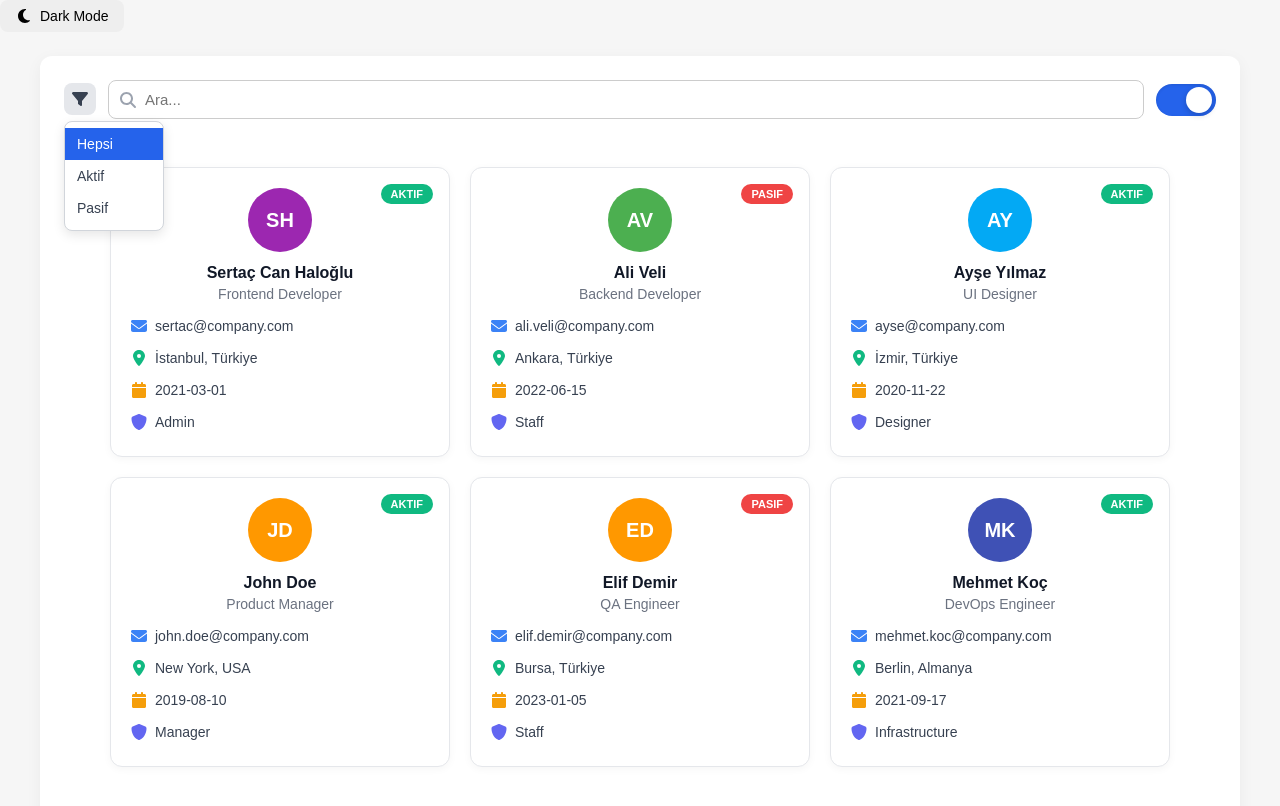
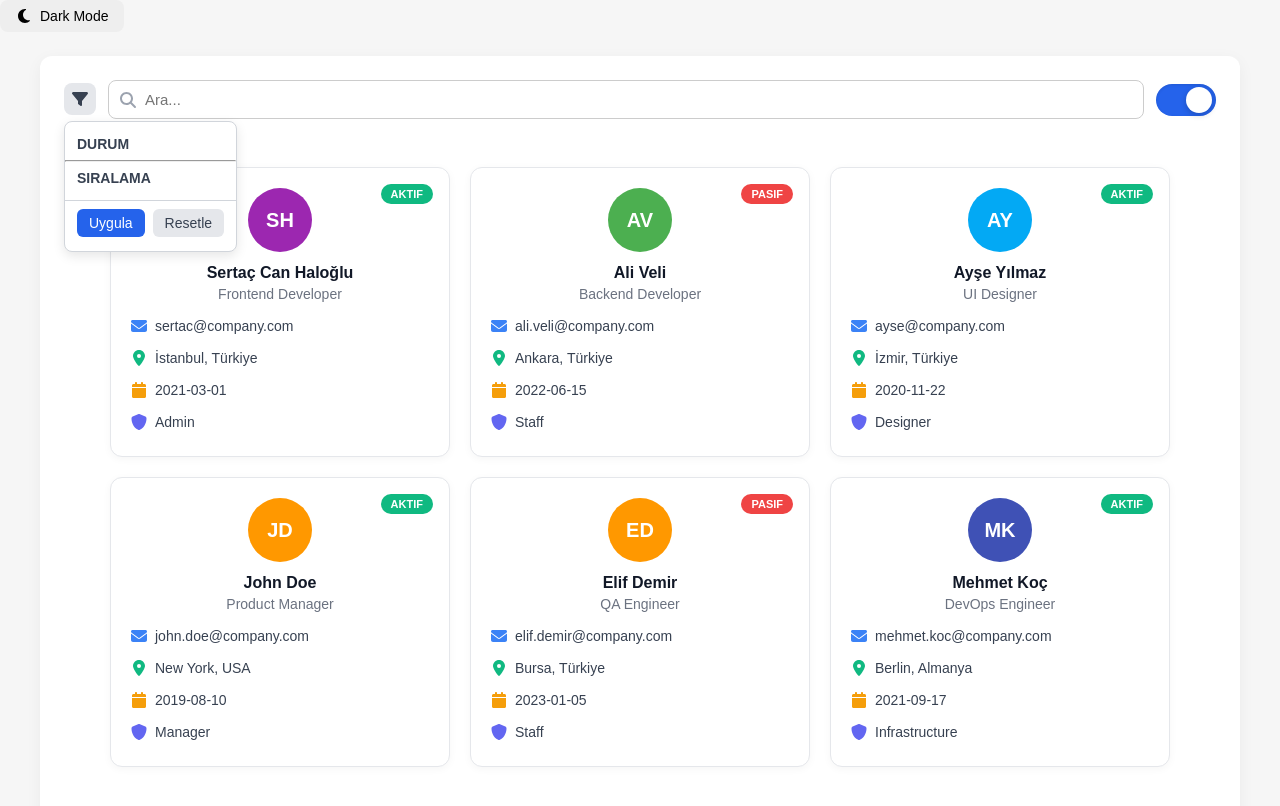
Before and after one commit to haloglu/table-to-card-viewer, a Nuxt app: page / in a window 1280 px wide. Both pictures are taken after a click on the icon 80 px from the left and 98 px from the top of the page. Shown: the top 806 px of the page. Built offline with nearby package versions, Linux system fonts and the light colour scheme.

Commit message:
Improve filter UX: pending values, apply/reset buttons, dropdown UI update

```diff
--- a/components/ViewSwitcher.vue
+++ b/components/ViewSwitcher.vue
@@ -13,25 +13,101 @@
             <transition name="fade">
               <div v-if="showFilter" class="custom-dropdown">
                 <ul>
+                  <!-- ✅ DURUM -->
                   <li
-                    :class="{ active: selectedStatus === '' }"
-                    @click="selectFilter('')"
+                    class="dropdown-section-title"
+                    @click="toggleSection('status')"
+                  >
+                    Durum
+                  </li>
+                  <template v-if="openSection === 'status'">
+                    <li
+                      class="dropdown-sub-item"
+                      :class="{ active: pendingSelectedStatus === '' }"
+                      @click="selectPendingFilter('')"
                     >
                       Hepsi
                     </li>
                     <li
-                    :class="{ active: selectedStatus === 'Aktif' }"
-                    @click="selectFilter('Aktif')"
+                      class="dropdown-sub-item"
+                      :class="{ active: pendingSelectedStatus === 'Aktif' }"
+                      @click="selectPendingFilter('Aktif')"
                     >
                       Aktif
                     </li>
                     <li
-                    :class="{ active: selectedStatus === 'Pasif' }"
-                    @click="selectFilter('Pasif')"
+                      class="dropdown-sub-item"
+                      :class="{ active: pendingSelectedStatus === 'Pasif' }"
+                      @click="selectPendingFilter('Pasif')"
                     >
                       Pasif
                     </li>
+                  </template>
+
+                  <hr />
+
+                  <!-- ✅ SIRALAMA -->
+                  <li
+                    class="dropdown-section-title"
+                    @click="toggleSection('sort')"
+                  >
+                    Sıralama
+                  </li>
+                  <template v-if="openSection === 'sort'">
+                    <li
+                      class="dropdown-sub-item"
+                      :class="{
+                        active:
+                          pendingSortKey === 'title' &&
+                          pendingSortOrder === 'asc',
+                      }"
+                      @click="selectPendingSort('title', 'asc')"
+                    >
+                      İsim A-Z
+                    </li>
+                    <li
+                      class="dropdown-sub-item"
+                      :class="{
+                        active:
+                          pendingSortKey === 'title' &&
+                          pendingSortOrder === 'desc',
+                      }"
+                      @click="selectPendingSort('title', 'desc')"
+                    >
+                      İsim Z-A
+                    </li>
+                    <li
+                      class="dropdown-sub-item"
+                      :class="{
+                        active:
+                          pendingSortKey === 'joinedAt' &&
+                          pendingSortOrder === 'desc',
+                      }"
+                      @click="selectPendingSort('joinedAt', 'desc')"
+                    >
+                      En Yeni Önce
+                    </li>
+                    <li
+                      class="dropdown-sub-item"
+                      :class="{
+                        active:
+                          pendingSortKey === 'joinedAt' &&
+                          pendingSortOrder === 'asc',
+                      }"
+                      @click="selectPendingSort('joinedAt', 'asc')"
+                    >
+                      En Eski Önce
+                    </li>
+                  </template>
                 </ul>
+
+                <!-- ✅ Resetle / Uygula Butonları -->
+                <div class="dropdown-actions">
+                  <button @click="applyFilters" class="apply-btn">
+                    Uygula
+                  </button>
+                  <button @click="resetFilters">Resetle</button>
+                </div>
               </div>
             </transition>
           </div>
@@ -114,11 +190,23 @@ import TableRow from "~/components/TableRow.vue";
 import SearchInput from "~/components/SearchInput.vue";
 
 const searchQuery = ref("");
-
 const isCardView = ref(true);
-
 const isLoading = ref(false);
 
+// Uygulanmış filtre değerleri
+const selectedStatus = ref("");
+const sortKey = ref("");
+const sortOrder = ref("asc");
+
+// Geçici (pending) değerler
+const pendingSelectedStatus = ref(selectedStatus.value);
+const pendingSortKey = ref(sortKey.value);
+const pendingSortOrder = ref(sortOrder.value);
+
+const showFilter = ref(false);
+const openSection = ref(""); // '' | 'status' | 'sort'
+
+// Demo item listesi
 const items = [
   {
     id: 1,
@@ -182,16 +270,49 @@ const items = [
   },
 ];
 
-function selectFilter(option) {
-  selectedStatus.value = option;
-  showFilter.value = false;
+// Section aç/kapat
+function toggleSection(section) {
+  openSection.value = openSection.value === section ? "" : section;
 }
 
-const selectedStatus = ref("");
-const showFilter = ref(false);
+// Pending filtre seçimi (Durum)
+function selectPendingFilter(option) {
+  pendingSelectedStatus.value = option;
+}
 
+// Pending sıralama seçimi (Sıralama)
+function selectPendingSort(key, order = "asc") {
+  pendingSortKey.value = key;
+  pendingSortOrder.value = order;
+}
+
+// Uygula → Pending değerleri kaydet
+function applyFilters() {
+  selectedStatus.value = pendingSelectedStatus.value;
+  sortKey.value = pendingSortKey.value;
+  sortOrder.value = pendingSortOrder.value;
+
+  showFilter.value = false;
+  openSection.value = "";
+}
+
+// Resetle → Hem pending hem selected sıfırla
+function resetFilters() {
+  selectedStatus.value = "";
+  sortKey.value = "";
+  sortOrder.value = "asc";
+
+  pendingSelectedStatus.value = "";
+  pendingSortKey.value = "";
+  pendingSortOrder.value = "asc";
+
+  showFilter.value = false;
+  openSection.value = "";
+}
+
+// Loading izleme
 let timeout;
-watch([searchQuery, selectedStatus], () => {
+watch([searchQuery, selectedStatus, sortKey, sortOrder], () => {
   clearTimeout(timeout);
   isLoading.value = true;
   timeout = setTimeout(() => {
@@ -199,13 +320,16 @@ watch([searchQuery, selectedStatus], () => {
   }, 800);
 });
 
+// Filtrelenmiş ve sıralanmış data
 const filteredItems = computed(() => {
   let result = items;
 
+  // Status filtre
   if (selectedStatus.value) {
     result = result.filter((item) => item.status === selectedStatus.value);
   }
 
+  // Search filtre
   if (searchQuery.value.trim() !== "") {
     const q = searchQuery.value.toLowerCase();
     result = result.filter(
@@ -218,9 +342,22 @@ const filteredItems = computed(() => {
     );
   }
 
+  // Sıralama
+  if (sortKey.value) {
+    result = [...result].sort((a, b) => {
+      const aVal = a[sortKey.value];
+      const bVal = b[sortKey.value];
+
+      if (aVal < bVal) return sortOrder.value === "asc" ? -1 : 1;
+      if (aVal > bVal) return sortOrder.value === "asc" ? 1 : -1;
+      return 0;
+    });
+  }
+
   return result;
 });
 
+// Mobil görünüm toggle
 const isMobile = ref(false);
 
 const checkIsMobile = () => {
@@ -367,17 +504,16 @@ body.dark .loading-icon {
   position: absolute;
   top: 38px;
   left: 0;
-  min-width: 100px;
+  min-width: 160px;
   background: #ffffff;
   border: 1px solid #d1d5db;
   border-radius: 8px;
   padding: 6px 0;
-  list-style: none;
   z-index: 50;
   box-shadow: 0 4px 12px rgba(0, 0, 0, 0.1);
 
   ul {
-    list-style: none; // 🔥 Bu satır noktalardan kurtarır
+    list-style: none;
     margin: 0;
     padding: 0;
 
@@ -399,6 +535,29 @@ body.dark .loading-icon {
       &.active {
         background-color: #2563eb;
         color: #ffffff;
+      }
+
+      // ✅ ALT SEÇENEK için özel stil (biraz içeri girsin + farklı arkaplan)
+      &.dropdown-sub-item {
+        padding-left: 20px; // Biraz içeri girinti
+        background-color: #f9fafb; // Light mode
+
+        body.dark & {
+          background-color: #1f1f1f;
+        }
+
+        &:hover {
+          background-color: #f3f4f6; // hover light
+
+          body.dark & {
+            background-color: #2a2a2a;
+          }
+        }
+
+        &.active {
+          background-color: #2563eb;
+          color: #ffffff;
+        }
       }
     }
   }
@@ -581,6 +740,76 @@ body.dark {
   }
 }
 
+.dropdown-section-title {
+  padding: 6px 12px;
+  font-size: 12px;
+  font-weight: 600;
+  color: #6b7280;
+  text-transform: uppercase;
+  cursor: default;
+  user-select: none;
+}
+
+body.dark .dropdown-section-title {
+  color: #999;
+}
+
+.dropdown-actions {
+  display: flex;
+  justify-content: space-between;
+  gap: 8px; // ARAYA BOŞLUK
+  padding: 8px 12px;
+  border-top: 1px solid #d1d5db;
+  margin-top: 6px;
+
+  button {
+    flex: 1; // Butonlar eşit genişlikte olsun istersen
+    padding: 6px 12px;
+    font-size: 14px;
+    border: none;
+    border-radius: 6px;
+    cursor: pointer;
+    background-color: #e5e7eb;
+    color: #374151;
+    transition: background-color 0.2s;
+
+    &:hover {
+      background-color: #d1d5db;
+    }
+  }
+
+  .apply-btn {
+    background-color: #2563eb; // MAVİ
+    color: #fff;
+
+    &:hover {
+      background-color: darken(#2563eb, 5%);
+    }
+  }
+}
+
+body.dark .dropdown-actions {
+  border-color: #444;
+
+  button {
+    background-color: #3a3a3a;
+    color: #f3f3f3;
+
+    &:hover {
+      background-color: #555;
+    }
+  }
+
+  .apply-btn {
+    background-color: #2563eb;
+    color: #fff;
+
+    &:hover {
+      background-color: darken(#2563eb, 5%);
+    }
+  }
+}
+
 /* 📱 Mobile Responsive */
 @media (max-width: 768px) {
   .view-box {
```
Lines whose indentation alone changed are shown as unchanged.
